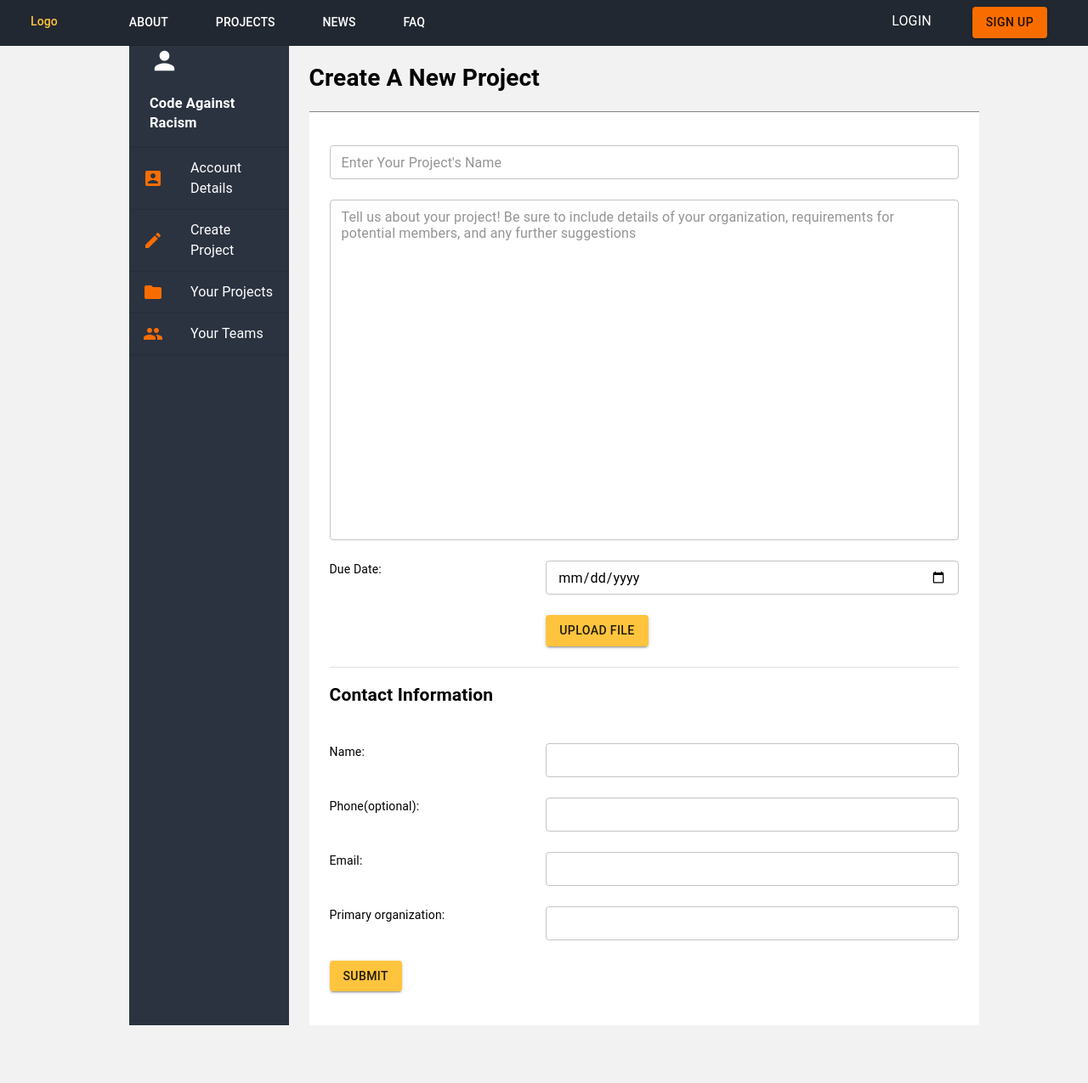
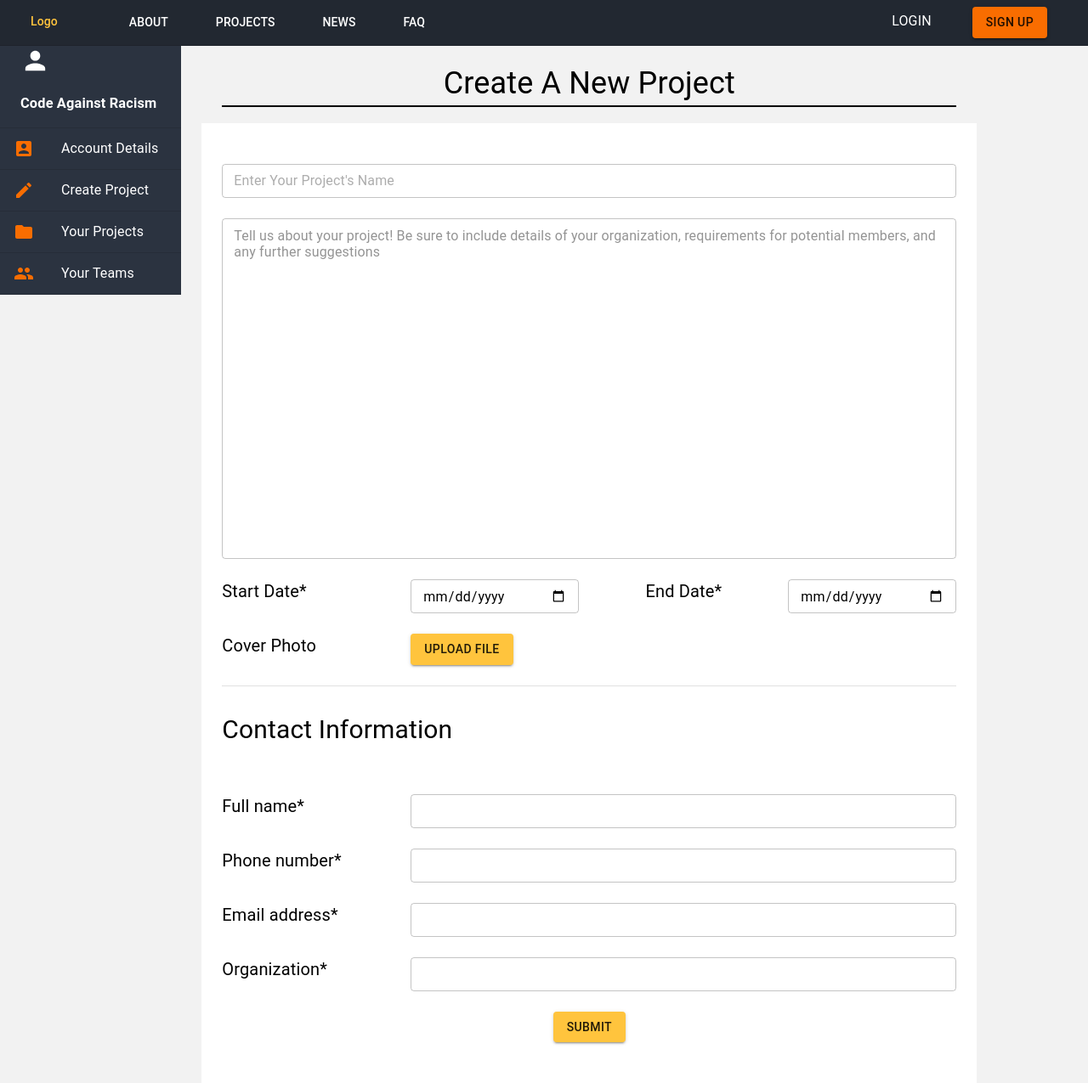
Before and after one commit to CodeAgainstRacism/codeagainstracism.org, a React (Create React App) app in the folder frontend/: page /newprojectform in a window 1280 px wide. Shown: the whole page at 85% size. Before the commit the page ends 1207 px from the top, so only its background shows below. Built offline with nearby package versions, Linux system fonts and the light colour scheme.

Commit message:
fixing alignment

```diff
--- a/frontend/src/pages/NewProjectForm.jsx
+++ b/frontend/src/pages/NewProjectForm.jsx
@@ -1,11 +1,12 @@
 import React from "react";
-import {makeStyles } from '@material-ui/core';
+import {makeStyles, Checkbox } from '@material-ui/core';
 import {Container,
         CssBaseline,
         Button,
         TextField,
         Grid,
-        Box} from '@material-ui/core';
+        Box,} from '@material-ui/core';
+//import { Checkbox } from '@material-ui/core';
 import Divider from '@material-ui/core/Divider';
 import Footer from "../components/Footer";
 import SideBar from "../components/SideBarOrganization"
@@ -15,6 +16,7 @@ const projectFormStyles = makeStyles((theme) => ({
 
   root: {
     flexGrow: 1,
+
   },
 
   fakeSideBar: {
@@ -24,39 +26,40 @@ const projectFormStyles = makeStyles((theme) => ({
   },
 
   gridText:{
-    textAlign: "left"
+    textAlign: "justify",
+    fontSize: theme.spacing(2.5),
   },
 
 
   gridAlignment: {
-    marginLeft: "10%",
-    marginRight: "10%",
+    //marginLeft: "5%",
+    //marginRight: "5%",
     display: "grid",
-    gridTemplateColumns: "23% 77%",
+    gridTemplateColumns: "20% 80%",
     gridTemplateAreas: ` 'sideBar header'
                           'sideBar form' `,
 
   },
 
   dividerBar: {
-    height: "1px",
-    background: "#808080",
+    height: "2px",
+    background: "#000000",
     flexGrow: 1,
   },
 
   headingContainer: {
     gridArea: "header",
-    //border: "1px solid #03fc17",
-    //boxSizing: "border-box",
-    textAlign: "left",
+    textAlign: "center",
+    paddingBottom: "2%",
+    paddingTop: "2%",
+    fontSize : theme.spacing(4.5),
+    width: "95%"
   },
 
   sideBarContainer: {
     gridArea: "sideBar",
-    //border: "1px solid #292929",
-    //boxSizing: "border-box",
     width: "100%",
-    //display: "inline"
+    //marginLeft: "100%"
   },
 
   rightContainer: {
@@ -64,95 +67,100 @@ const projectFormStyles = makeStyles((theme) => ({
   //contains the heading and the form
     backgroundColor: "white",
     paddingTop: "5%",
-    paddingBottom: "5%"
-    //border: "1px solid #292929",
-    //boxSizing: "border-box",
-    //marginTop: "20px",
-    //marginBottom: "6 rem",
-    //marginRight: "200px"
+    paddingBottom: "5%",
+    width: "95%"
   },
 }))
 export default function NewProjectForm() {
   const classes = projectFormStyles();
 
     return (
-
+      //if we're using a grid for the whole thing set direction to row?
       <React.Fragment>
         <CssBaseline />
+
         {/**must wrapper the whole thing as a body? */}
-        <body className = {classes.gridAlignment} >
-          <Container className = {classes.sideBarContainer}>
-            <SideBar/>
-          </Container>
-              {/*<SideBar/>*/}
-
-                {/*<div className={classes.root}>*/}
-
-          <Container disableGutters = {true} className = {classes.headingContainer}>
-              <h1>Create A New Project</h1>
+        <Grid container spacing = {0} id = "row">
+          <Grid item xs = {2}>
+            <Box className = {classes.sideBarContainer}>
+              <SideBar/>
+            </Box>
+          </Grid>
+          <Grid item xs = {9}>
+          <Container className = {classes.headingContainer}>
+              Create A New Project
               <Box className = {classes.dividerBar}></Box>
           </Container>
 
           <Container className = {classes.rightContainer}>
             <Grid container spacing={3} className = {classes.gridText}>
-            <Grid item xs = {12} sm = {12}>
-                <TextField placeholder = "Enter Your Project's Name"/>
+            <Grid item xs = {12} >
+                <TextField label = "Enter Your Project's Name"/>
             </Grid>
-            <Grid item xs = {12} sm = {12}>
+            <Grid item xs = {12} >
                 <TextField placeholder = "Tell us about your project! Be sure to include details of your organization, requirements for potential members, and any further suggestions" rows = "20" columns = "30" multiline = {true}/>
             </Grid>
-            <Grid item xs = {12} sm = {4}>
-                Due Date:
+            <Grid  item  xs = {3} >
+                Start Date*
             </Grid>
-            <Grid item xs = {12} sm = {8}>
+            <Grid item container xs = {3} display = "flex" justify = "space-evenly">
                 <TextField type = "date"/>
             </Grid>
-            <Grid item xs = {12} sm = {4}>
+            <Grid item container xs = {3} display = "flex" justify = "space-evenly" >
+                End Date*
             </Grid>
-            <Grid item xs = {12} sm = {8}>
+            <Grid item container xs = {3} display = "flex" justify = "space-evenly"  >
+                <TextField type = "date"/>
+            </Grid>
+            <Grid item xs = {3} >
+                Cover Photo
+            </Grid>
+            <Grid item container  xs = {9} justify = "flex-start"   >
                 <Button variant="contained" component="label" color = "primary">
                   Upload File
                   <input type="file" style={{ display: "none" }}/>
                 </Button>
             </Grid>
-            <Grid item xs = {12} sm = {12}>
+            <Grid item xs = {12} >
                 <Divider variant="fullwidth"/>
-                <h2>Contact Information</h2>
+                <p style={{fontSize: "30px"}}>Contact Information</p>
             </Grid>
-            <Grid item xs = {12} sm = {4}>
-                Name:
+            {/* <Grid justify = "flex-end" item xs = {6} >
+                <Checkbox/> <label>Use Contact Information from account</label>
+            </Grid> */}
+            <Grid item xs = {3} >
+                Full name*
             </Grid>
-            <Grid item xs = {12} sm = {8}>
+            <Grid item xs = {9} >
                 <TextField/>
             </Grid>
-            <Grid item xs = {12} sm = {4}>
-                Phone(optional):
+            <Grid item xs = {3} >
+                Phone number*
             </Grid>
-            <Grid item xs = {12} sm = {8}>
+            <Grid item xs = {9} >
                   <TextField/>
             </Grid>
-            <Grid item xs = {12} sm = {4}>
-                Email:
+            <Grid item xs = {3} >
+                Email address*
             </Grid>
-            <Grid item xs = {12} sm = {8}>
+            <Grid item xs = {9}>
                 <TextField/>
             </Grid>
-            <Grid item xs = {12} sm = {4}>
-                Primary organization:
+            <Grid item xs = {3} >
+                Organization*
             </Grid>
-            <Grid item xs = {12} sm = {8}>
+            <Grid item xs = {9} >
                 <TextField/>
             </Grid>
 
-            <Grid item xs={12}
-                      display="flex"
-                      justify="flex-end">
+            <Grid item container xs={12} justify = "center">
                 <Button color ="primary" variant = "contained">Submit</Button>
             </Grid>
           </Grid>
         </Container>
-      {/** </div> */}
-        </body>
+        </Grid>
+      </Grid>
+
       </React.Fragment>
     );
   }
```
